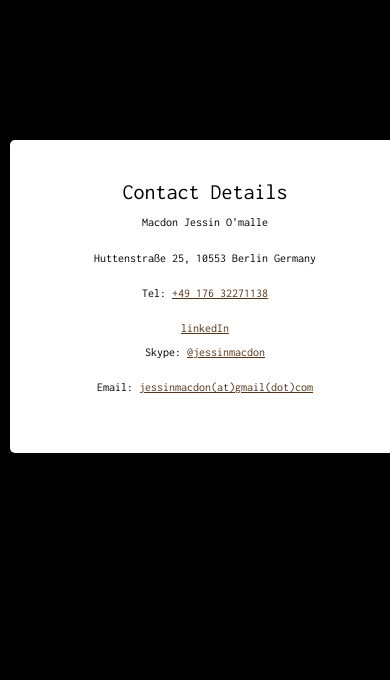
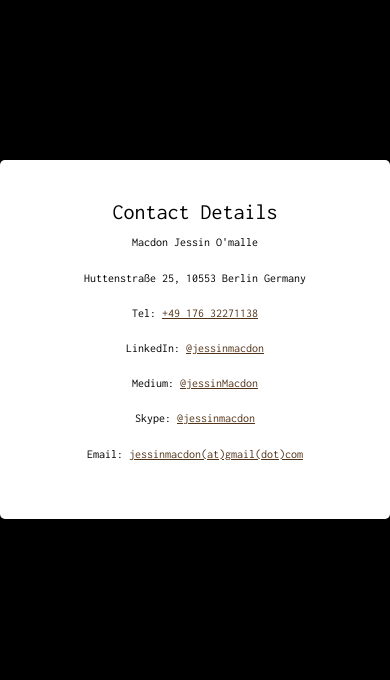
Before and after one commit to jessinmacdon/portfolio-website, a plain HTML site: page contact.html in a window 390 px wide. Shown: the part 60-740 px from the top of the page. Drawn offline with nearby package versions, Linux system fonts and the light colour scheme.

Commit message:
minor design fixes

```diff
--- a/contact.html
+++ b/contact.html
@@ -95,19 +95,40 @@
           Germany
         </p>
         <p>
-          Tel: <a href="tel:+4917632271138" aria-label="You can reach me on phone through this number">+49 176
-            32271138</a>
+          Tel:
+          <a href="tel:+4917632271138" aria-label="You can reach me on phone through this number">
+            +49 176 32271138
+          </a>
         </p>
-        <a href="https://www.linkedin.com/in/jessinmacdon" target="_blank"
-          aria-label="click here to have a look at my LinkedIn profile" style="margin-bottom: 5px;">linkedIn</a>
+        <p>
+          LinkedIn:
+          <a href="https://www.linkedin.com/in/jessinmacdon" target="_blank"
+            aria-label="click here to have a look at my LinkedIn profile" style="margin-bottom: 5px;">
+            @jessinmacdon
+          </a>
+        </p>
+        <p>
+          Medium:
+          <a href="https://medium.com/@jessinmacdon" target="_blank"
+            aria-label="click here to have a look at my medium profile" style="margin-bottom: 5px;">
+            @jessinMacdon
+          </a>
+        </p>
         <p>
           Skype: <a href="https://join.skype.com/invite/FWbqYKD80XEI" target="_blank"
-            aria-label="For more information about me, please feel free to text or call me on skype">@jessinmacdon</a><br>
+            aria-label="For more information about me, please feel free to text or call me on skype">
+            @jessinmacdon
+          </a>
+          <br>
         </p>
         <p>
-          Email: <a
-            href="mailto:jessinmacdon@gmail.com?cc=macdonjessinomalle@gmail.com&?subject=Your%20Dev%20Portfolio&body=Hello%20Jessin%2C%0D%0A%0D%0AI%20came%20across%20your%20portfolio%20on%20the%20web%20and%20found%20your%20previous%20projects%20very%20interesting.%0D%0A%0D%0AI%20would%20like%20to%20know%20more%20about%20you.%20I%20am%20working%20on%20a%20project%20which%20I%20think%20will%20tickle%20your%20interest.%0D%0A%0D%0AWould%20you%20have%20some%20time%20this%20week%20to%20meet%20and%20discuss%20this%3F%0D%0A%0D%0AUntil%20then%20have%20a%20nice%20week%20and%20I%20look%20forward%20to%20your%20reply.%0D%0A%0D%0ABest%20regards%2C%0D%0A">jessinmacdon(at)gmail(dot)com</a>
+          Email:
+          <a
+            href="mailto:jessinmacdon@gmail.com?cc=macdonjessinomalle@gmail.com&?subject=Your%20Dev%20Portfolio&body=Hello%20Jessin%2C%0D%0A%0D%0AI%20came%20across%20your%20portfolio%20on%20the%20web%20and%20found%20your%20previous%20projects%20very%20interesting.%0D%0A%0D%0AI%20would%20like%20to%20know%20more%20about%20you.%20I%20am%20working%20on%20a%20project%20which%20I%20think%20will%20tickle%20your%20interest.%0D%0A%0D%0AWould%20you%20have%20some%20time%20this%20week%20to%20meet%20and%20discuss%20this%3F%0D%0A%0D%0AUntil%20then%20have%20a%20nice%20week%20and%20I%20look%20forward%20to%20your%20reply.%0D%0A%0D%0ABest%20regards%2C%0D%0A">
+            jessinmacdon(at)gmail(dot)com
+          </a>
         </p>
+
       </div>
     </main>
     <footer class="bg-black text-center text-white footer footer-contact fixed-bottom">
--- a/css/style.production.css
+++ b/css/style.production.css
@@ -466,7 +466,7 @@ main {
           align-items: center;
   width: 700px;
   min-height: 100%;
-  margin: 100px auto;
+  margin: 50px auto;
   padding: 10%;
   color: black;
   background-color: white;
@@ -654,9 +654,8 @@ main {
   .contact-page {
     height: 100%;
     width: 100%;
-    margin-top: 100px;
+    margin-top: 120px;
     margin-bottom: 100px;
-    margin-left: 10px;
     margin-right: 10px;
     top: 50px;
     text-align: center;
@@ -773,6 +772,10 @@ main {
     width: 300px;
   }
 
+  .home-info-container {
+    margin-top: 140px;
+  }
+
   .download-cv {
     /* introduction text - about me page */
     display: -webkit-box;
--- a/css/styles.css
+++ b/css/styles.css
@@ -475,7 +475,7 @@ main {
   align-items: center;
   width: 700px;
   min-height: 100%;
-  margin: 100px auto;
+  margin: 50px auto;
   padding: 10%;
   color: black;
   background-color: white;
@@ -655,7 +655,7 @@ main {
   .contact-page {
     height: 100%;
     width: 100%;
-    margin-top: 100px;
+    margin-top: 120px;
     margin-bottom: 100px;
     margin-left: 10px;
     margin-right: 10px;
@@ -768,6 +768,10 @@ main {
     width: 300px;
   }
 
+  .home-info-container {
+    margin-top: 140px;
+  }
+
   .download-cv {
     /* introduction text - about me page */
     display: flex;
```
